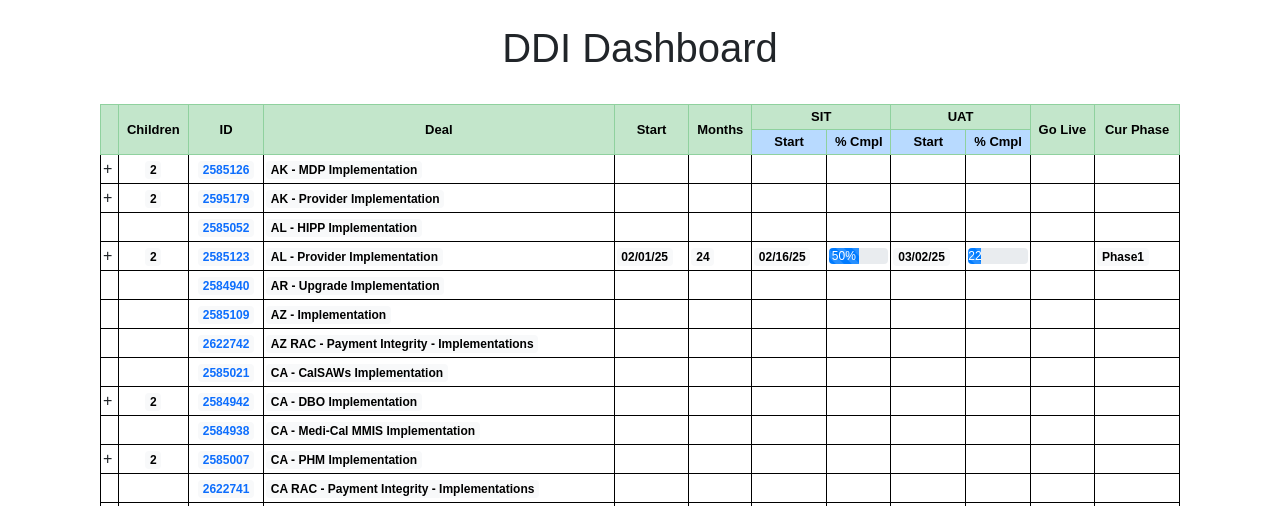
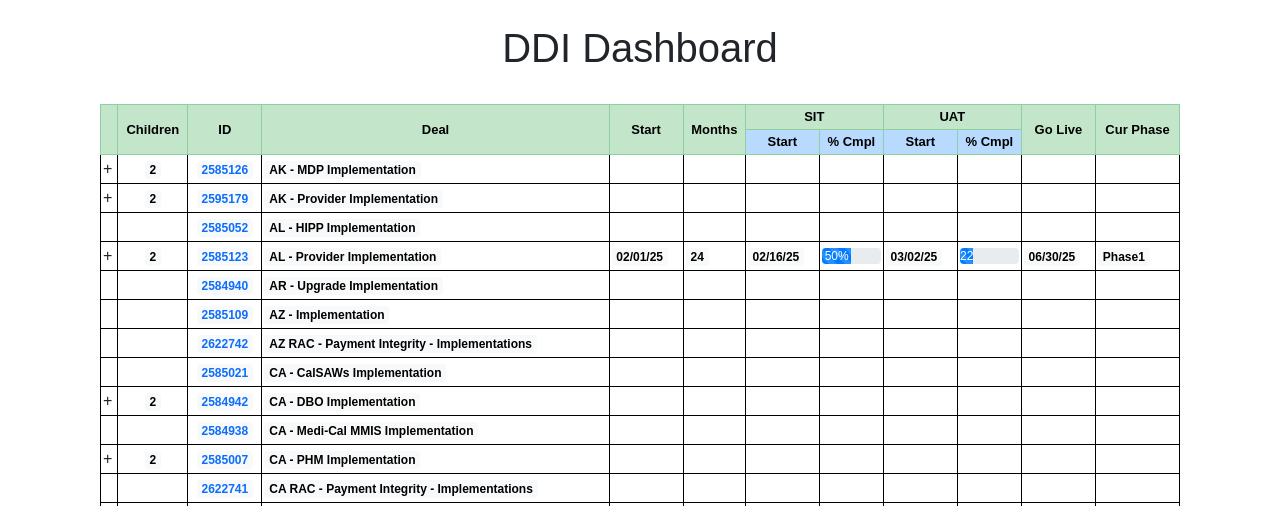
Before and after one commit to mclarkGW/ddiproject, a Django app: page /ddiprofile/dashboard/ in a window 1280 px wide. Shown: the part 56-562 px from the top of the page. Run offline with Django 5.2, Linux system fonts and the light colour scheme; data comes from the database, SQL or seed files in the repository; some libraries are stand-ins or nearby versions.

Commit message:
Fixed Go Live Date

```diff
--- a/ddiprofile/templates/dashboard.html
+++ b/ddiprofile/templates/dashboard.html
@@ -127,7 +127,7 @@
                         </div>
                         {% endif %}
                     </td>
-                    <td><span class="badge text-bg-light">{{ initiative.golive }}</span></td>
+                    <td><span class="badge text-bg-light">{{ initiative.golivedate|date:"m/d/y"|default:""   }}</span></td>
                     <td><span class="badge text-bg-light">{{ initiative.currentphase }}</span></td>
                 </tr>
                 {% if initiative.epics.all %}
```
